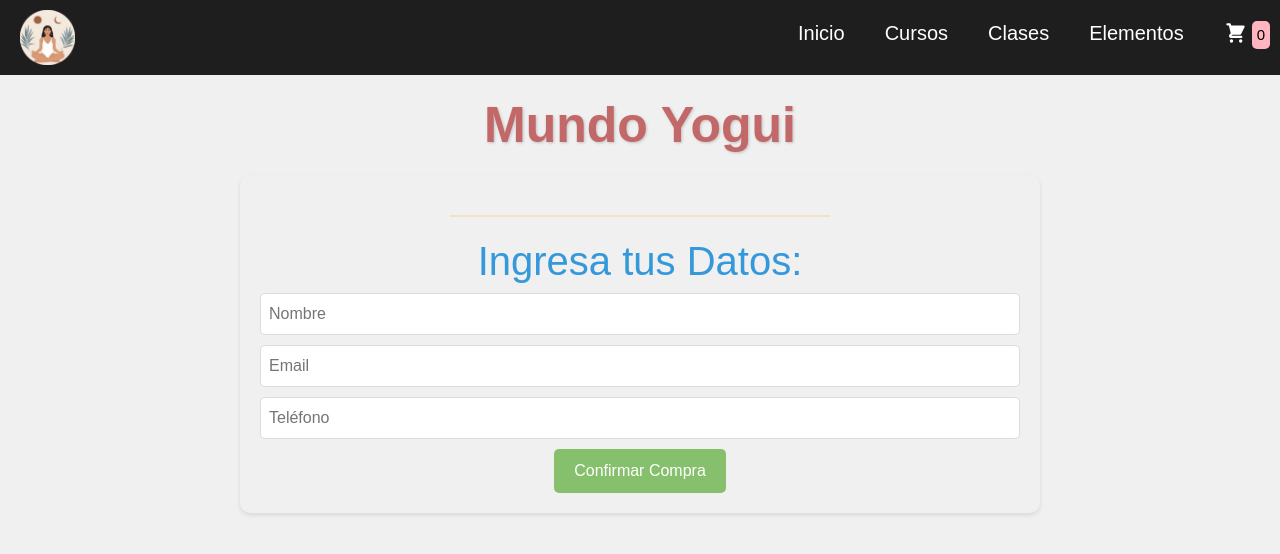
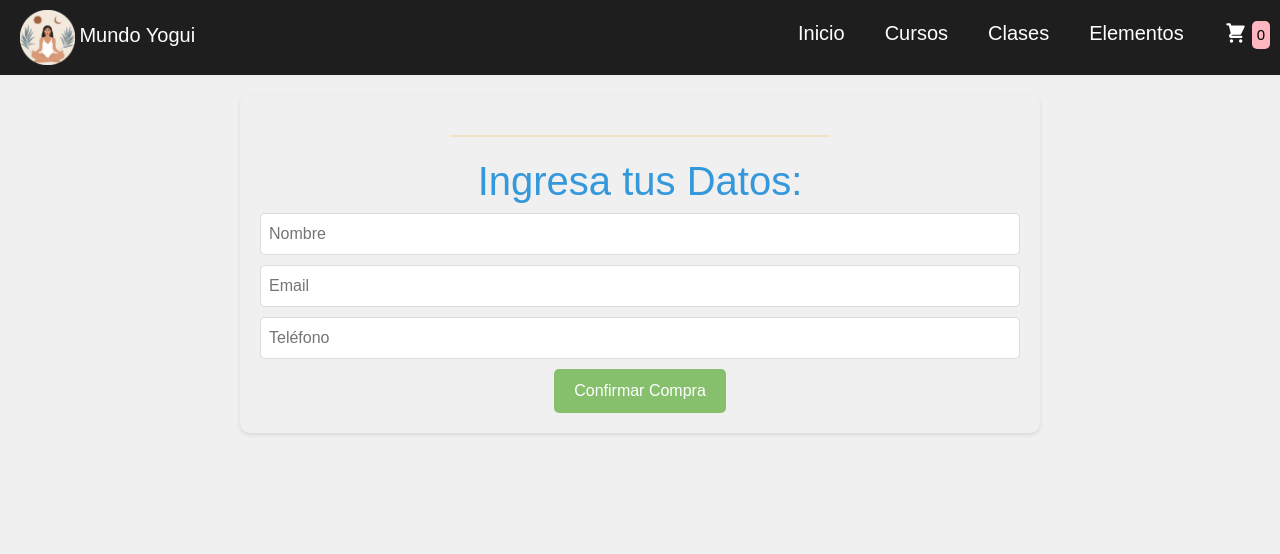
Before and after one commit to sofiarojo/EntregaFinal-ReactJS-Rojo, a React (Create React App) app: page /checkout in a window 1280 px wide. Shown: the top 554 px of the page. Built offline with nearby package versions, Linux system fonts and the light colour scheme.

Commit message:
Modificaciones

```diff
--- a/src/App.css
+++ b/src/App.css
@@ -1,14 +1,5 @@
 .App {
   text-align: center;
-}
-
-.marca {
-  text-align: center;
-  color: rgb(194, 104, 104);
-  text-shadow: 1px 1px 3px rgba(0, 0, 0, 0.2);
-  font-size: 50px;
-  font-weight: bold;
-  margin-top: 20px;
 }
 
 .App-logo {
--- a/src/App.js
+++ b/src/App.js
@@ -16,7 +16,6 @@ function App() {
       <CartProvider>
         <BrowserRouter>
           <NavBar/>
-          <h1 className='marca'> Mundo Yogui </h1>
           <Routes>
             <Route path={'/'} element= {<ItemListContainer/>}/>
             <Route path={'/category/:id'} element= {<ItemListContainer/>}/>
--- a/src/components/Checkout/Checkout.css
+++ b/src/components/Checkout/Checkout.css
@@ -48,20 +48,37 @@ input[type="number"] {
 }
 
 .order-success {
+  background-color: rgb(210, 153, 163);
+  color: #333;
+  border-radius: 40px;
+  padding: 60px;
   text-align: center;
-  margin-top: 20px;
+  box-shadow: 0px 4px 8px rgba(0, 0, 0, 0.1);
+  /* Sombra sutil */
+  max-width: 80%;
+  margin: 0 auto;
+  font-family: Arial, sans-serif;
 }
 
 .order-success h1 {
-  color: #27ae60;
-  margin-bottom: 20px;
+  font-size: 48px;
+  text-align: center;
+  font-weight: bold;
+  color: #c63d3d;
+  margin-top: 0;
 }
 
 .order-success h2 {
-  color: #3498db;
-  margin-bottom: 10px;
+  font-size: 36px;
+  font-weight: bold;
+  color: #8A2BE2;
+  margin: 30px 0;
 }
 
 .order-success h3 {
-  color: #ffb347;
+  font-size: 30px;
+  font-weight: bold;
+  color: #167671;
+  margin-bottom: 0;
+  margin: 25px 0;
 }
--- a/src/components/Checkout/Checkout.js
+++ b/src/components/Checkout/Checkout.js
@@ -113,7 +113,7 @@ export const Checkout = () => {
         </form>
       ) : (
         <div className="order-success">
-          <h1>¡Tu compra se realizó con éxito!</h1>
+          <h1>✨¡Tu compra se realizó con éxito!✨</h1>
           <h2>El ID de tu compra es: {orderId} </h2>
           <h3>¡En breve nos pondremos en contacto contigo!</h3>
         </div>
--- a/src/components/NavBar/NavBar.css
+++ b/src/components/NavBar/NavBar.css
@@ -40,3 +40,9 @@
     display: flex;
     align-items: center;
 }
+
+.title {
+    font-size: 20px;
+    font-family: 'Oswald',sans-serif;
+    color: white;
+}
--- a/src/components/NavBar/NavBar.js
+++ b/src/components/NavBar/NavBar.js
@@ -6,7 +6,7 @@ const NavBar= () => {
   return (
   <nav className="menu">
     <div className="navbar-left">
-      <img className="logo" src={process.env.PUBLIC_URL + '/Yogaintro-favicon.png'} alt="Logo"/>
+      <img className="logo" src={process.env.PUBLIC_URL + '/Yogaintro-favicon.png'} alt="Logo"/> <span className='title'> Mundo Yogui </span>
     </div>
     <div className="navbar-right">
       <ul>
```
